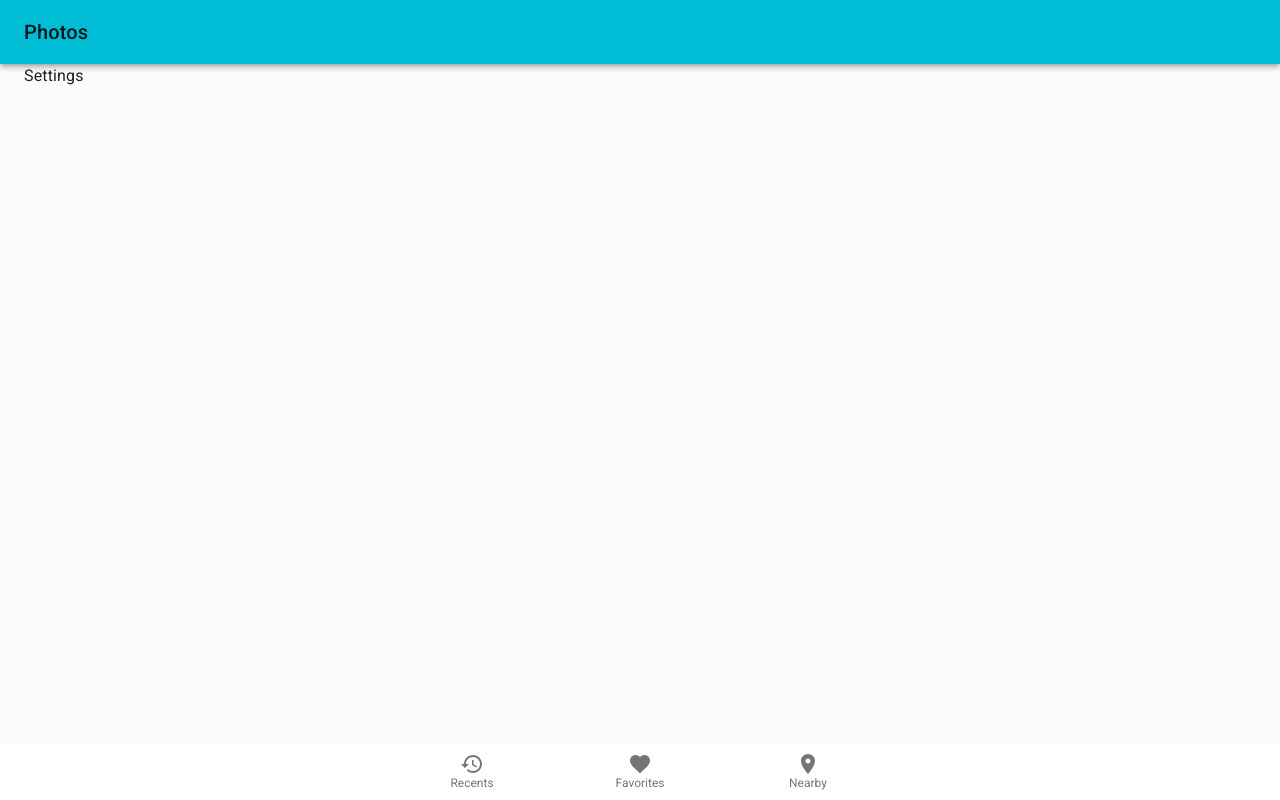
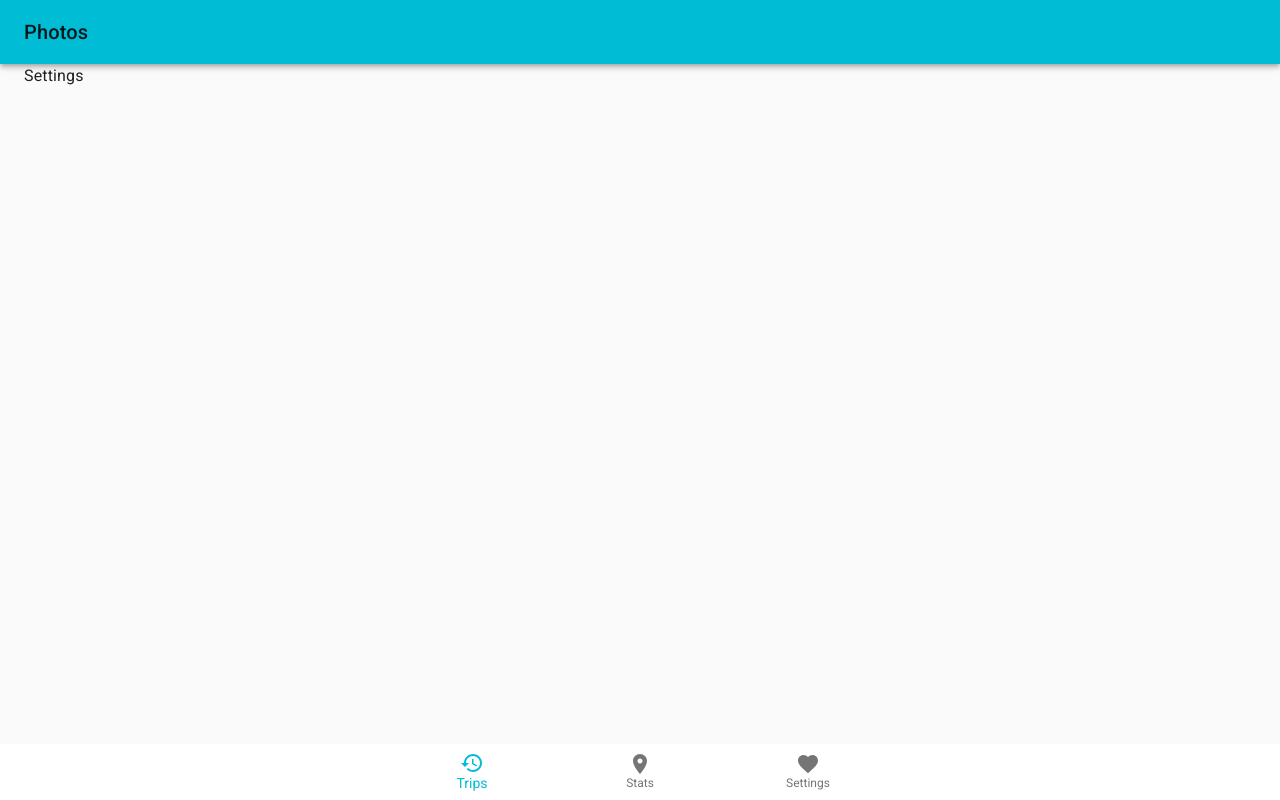
Before and after one commit to mattsp/carbu-meter, a React (Create React App) app: page /settings in a window 1280 px wide. Built offline with nearby package versions, Linux system fonts and the light colour scheme.

Commit message:
refactor routing

```diff
--- a/src/App.tsx
+++ b/src/App.tsx
@@ -10,6 +10,7 @@ import { ThemeProvider, withStyles } from '@material-ui/styles'
 import React, { Component } from 'react'
 import { BrowserRouter as Router, Route, Switch } from 'react-router-dom'
 import Footer from './components/Footer/Footer'
+import routes from './route';
 
 const theme = createMuiTheme({
   palette: {
@@ -37,20 +38,15 @@ class App extends Component<any, any> {
             <Container maxWidth={false}>
               <Typography component="div" style={{ height: '100%' }}>
                 <Switch>
-                  <Route
-                    exact
-                    path={['/', '/trips']}
-                    component={() => <div>Trips</div>}
-                  />
-                  <Route path="/stats" component={() => <div>Stats</div>} />
-                  <Route
-                    path="/settings"
-                    component={() => <div>Settings</div>}
-                  />
+                  {routes.map((route, i) =>
+                    <Route
+                      key={i}
+                      {...route}
+                    />)}
                 </Switch>
               </Typography>
             </Container>
-            <Footer />
+            <Footer routes={routes} />
           </Router>
         </ThemeProvider>
       </React.Fragment>
--- a/src/components/Footer/Footer.tsx
+++ b/src/components/Footer/Footer.tsx
@@ -1,10 +1,8 @@
 import { BottomNavigation, BottomNavigationAction } from '@material-ui/core'
-import FavoriteIcon from '@material-ui/icons/Favorite'
-import LocationOnIcon from '@material-ui/icons/LocationOn'
-import RestoreIcon from '@material-ui/icons/Restore'
 import { withStyles } from '@material-ui/styles'
 import React, { useState } from 'react'
-import { RouteComponentProps, withRouter } from 'react-router'
+import { RouteComponentProps, withRouter } from 'react-router-dom'
+import routes, { IRoute } from '../../route';
 const styles = {
   stickToBottom: {
     bottom: 0,
@@ -14,6 +12,7 @@ const styles = {
 }
 interface IProps extends RouteComponentProps {
   classes: any
+  routes: IRoute[]
 }
 interface IState {
   path: string
@@ -22,7 +21,7 @@ const Footer = ({ classes, history }: IProps) => {
   const [navigation, setNavigationPath] = useState<IState>({
     path: '/',
   })
-  const bottomNaviationChangeHandler = (
+  const bottomNavigationChangeHandler = (
     event: React.ChangeEvent<{}>,
     value: string
   ) => {
@@ -32,25 +31,17 @@ const Footer = ({ classes, history }: IProps) => {
   return (
     <BottomNavigation
       value={navigation.path}
-      onChange={bottomNaviationChangeHandler}
+      onChange={bottomNavigationChangeHandler}
       className={classes.stickToBottom}
       showLabels
     >
-      <BottomNavigationAction
-        label="Recents"
-        icon={<RestoreIcon />}
-        value="/trips"
-      />
-      <BottomNavigationAction
-        label="Favorites"
-        icon={<FavoriteIcon />}
-        value="/stats"
-      />
-      <BottomNavigationAction
-        label="Nearby"
-        icon={<LocationOnIcon />}
-        value="/settings"
-      />
+      {routes.map((route)=>
+           <BottomNavigationAction
+           label={route.title}
+           icon={<route.icon/>}
+           value={route.path}
+         />
+        )}
     </BottomNavigation>
   )
 }
--- /dev/null
+++ b/src/components/Settings/Settings.tsx
@@ -0,0 +1,5 @@
+import React from 'react'
+
+const Settings = () => <div>Settings</div>
+
+export default Settings;
--- /dev/null
+++ b/src/components/Stats/Stats.tsx
@@ -0,0 +1,5 @@
+import React from 'react'
+
+const Stats = () => <div>Stats</div>
+
+export default Stats;
--- /dev/null
+++ b/src/components/Trips/Trips.tsx
@@ -0,0 +1,5 @@
+import React from 'react'
+
+const Trips = () => <div>Trips</div>
+
+export default Trips;
--- /dev/null
+++ b/src/route.ts
@@ -0,0 +1,41 @@
+import Settings from "./components/Settings/Settings";
+import Stats from "./components/Stats/Stats";
+import Trips from "./components/Trips/Trips";
+
+import { SvgIconProps } from "@material-ui/core/SvgIcon";
+import FavoriteIcon from '@material-ui/icons/Favorite'
+import LocationOnIcon from '@material-ui/icons/LocationOn'
+import RestoreIcon from '@material-ui/icons/Restore'
+import { ComponentType } from "react";
+
+export interface IRoute {
+    component: () => JSX.Element
+    exact?: boolean
+    icon: ComponentType<SvgIconProps>
+    path: string
+    title: string
+}
+const routes: IRoute[] = [
+    {
+        component: Trips,
+        exact: true,
+        icon: RestoreIcon,
+        path: '/',
+        title: 'Trips',
+    },
+    {
+        component: Stats,
+        icon: LocationOnIcon,
+        path: '/stats',
+        title: 'Stats',
+    },
+    {
+        component: Settings,
+        icon: FavoriteIcon,
+        path: '/settings',
+        title: 'Settings',
+    },
+
+]
+
+export default routes
```
